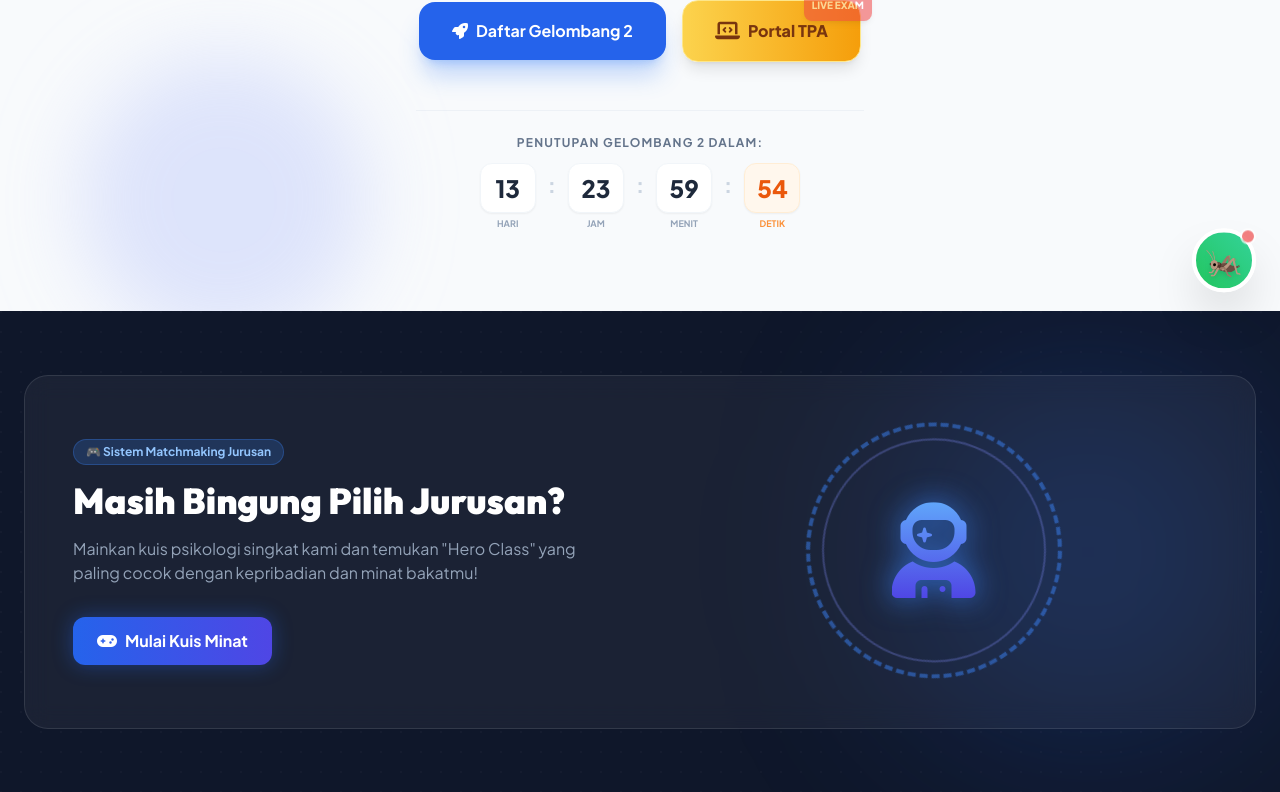
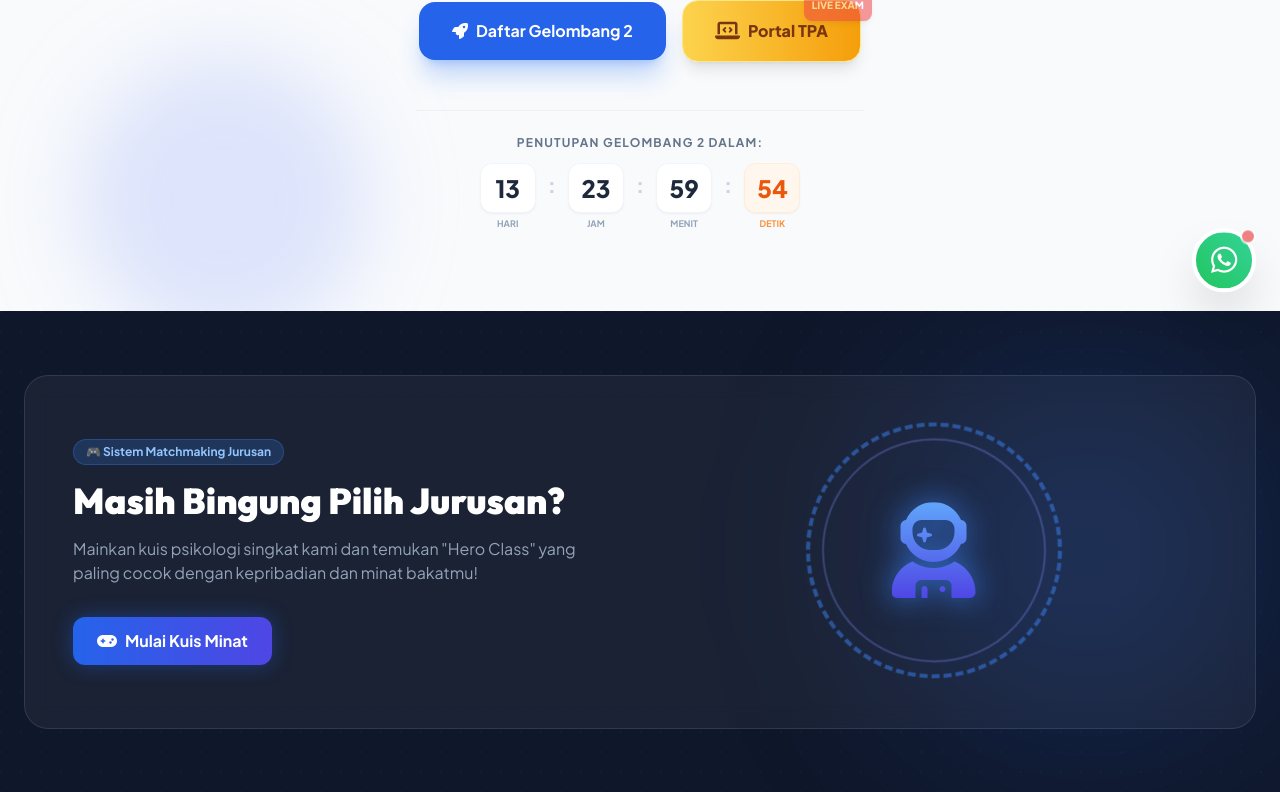
Before and after one commit to Andikafernada/SPMB-PASUNDAN-2, a PHP site: page / in a window 1280 px wide. Shown: the part 482-1274 px from the top of the page. Run offline with PHP 8.4, Linux system fonts and the light colour scheme; some libraries are stand-ins or nearby versions.

Commit message:
Replace Bang Jangkrik with professional WhatsApp button
CHANGES:
- Replace 'Bang Jangkrik' mascot with professional WhatsApp icon
- Update WA admin number: 6283817203455
- Change tooltip: 'Butuh bantuan? Hubungi admin sekarang!'
- Professional message: 'Halo Admin SPMB SMK Pasundan 2...'
- Icon changed from cricket emoji to WhatsApp icon (fab fa-whatsapp)

STYLE:
- More professional and educational look
- Clean green WhatsApp button
- Clear call-to-action

Co-Authored-By: Claude Opus 4.8 (1M context) <noreply@anthropic.com>

```diff
--- a/index.php
+++ b/index.php
@@ -436,13 +436,14 @@ if ($_SERVER['REQUEST_METHOD'] === 'POST' && isset($_POST['cek_status'])) {
         </div>
     </section>
 
-    <?php $wa_admin = $_ENV['WA_ADMIN'] ?? '6280000000000'; ?>
-    <a href="https://wa.me/<?= $wa_admin ?>?text=Halo%20Bang%20Jangkrik,%20mau%20konsultasi%20PPDB!" target="_blank" class="fixed bottom-6 right-6 z-50 group flex flex-col items-end gap-2 animate-float">
+    <?php $wa_admin = $_ENV['WA_ADMIN'] ?? '6283817203455'; ?>
+    <!-- WhatsApp Contact Button - Professional Style -->
+    <a href="https://wa.me/<?= $wa_admin ?>?text=Halo%20Admin%20SPMB%20SMK%20Pasundan%202,%20saya%20ingin%20konsultasi%20mengenai%20pendaftaran!" target="_blank" class="fixed bottom-6 right-6 z-50 group flex flex-col items-end gap-2 animate-float">
         <div class="opacity-0 group-hover:opacity-100 transition-all duration-300 transform translate-y-2 group-hover:translate-y-0 bg-white border border-slate-200 text-slate-800 text-xs font-bold px-4 py-3 rounded-2xl rounded-br-none shadow-xl">
-            <span class="text-amber-600">Minta wangsit jurusan?</span><br>Tanya Bang Jangkrik sini! 🦗🔮
+            <span class="text-emerald-600">Butuh bantuan?</span><br>Hubungi admin sekarang!
         </div>
-        <div class="w-16 h-16 bg-gradient-to-tr from-green-500 to-emerald-400 hover:from-green-400 hover:to-emerald-300 rounded-full flex items-center justify-center shadow-2xl border-4 border-white transition-transform duration-300 transform group-hover:scale-110 group-hover:rotate-12 cursor-pointer relative">
-            <span class="text-3xl filter drop-shadow-md">🦗</span>
+        <div class="w-16 h-16 bg-gradient-to-tr from-green-500 to-emerald-400 hover:from-green-400 hover:to-emerald-300 rounded-full flex items-center justify-center shadow-2xl border-4 border-white transition-transform duration-300 transform group-hover:scale-110 cursor-pointer relative">
+            <i class="fab fa-whatsapp text-3xl text-white"></i>
             <div class="absolute -top-1 -right-1 w-4 h-4 bg-red-500 border-2 border-white rounded-full animate-pulse"></div>
         </div>
     </a>
```
